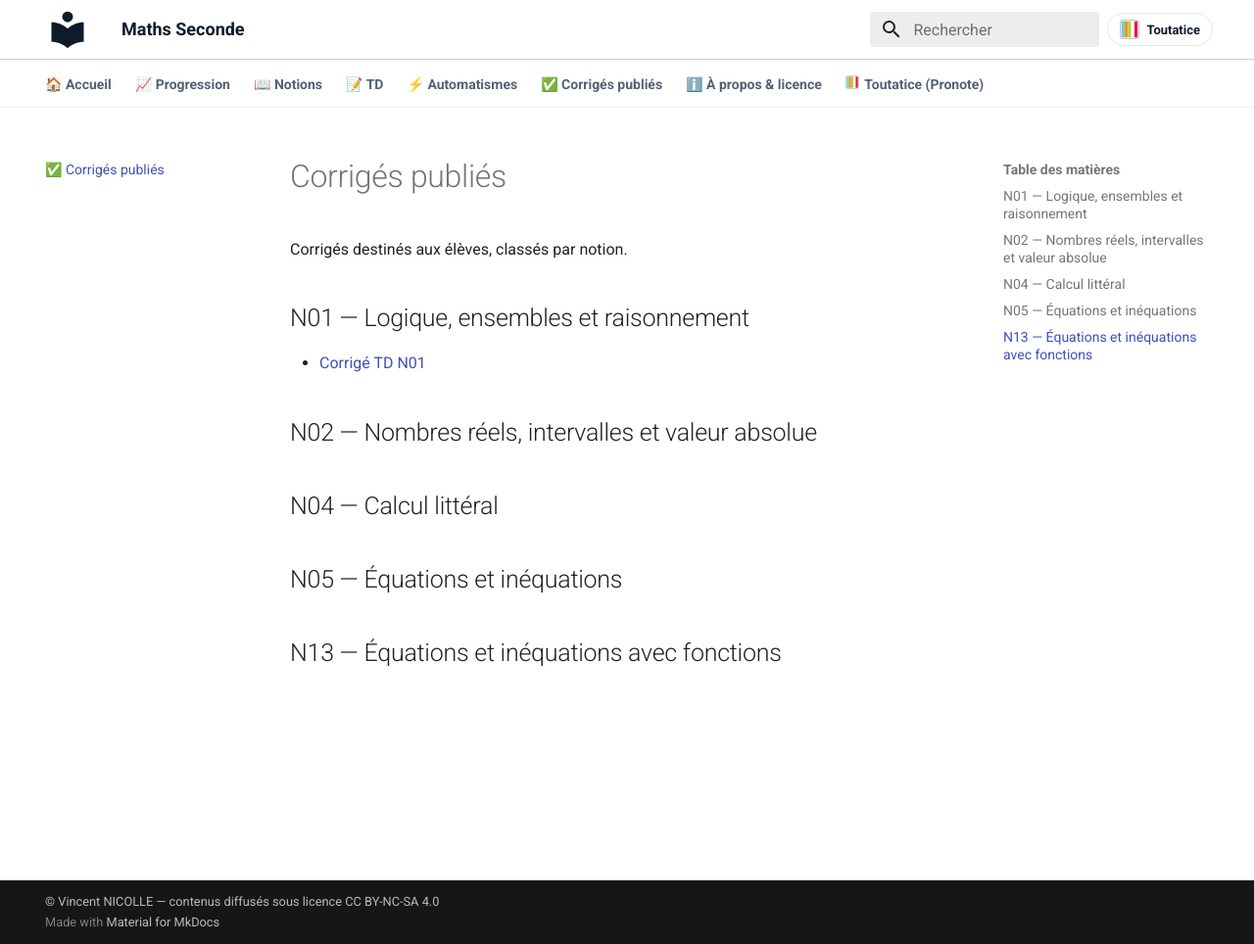
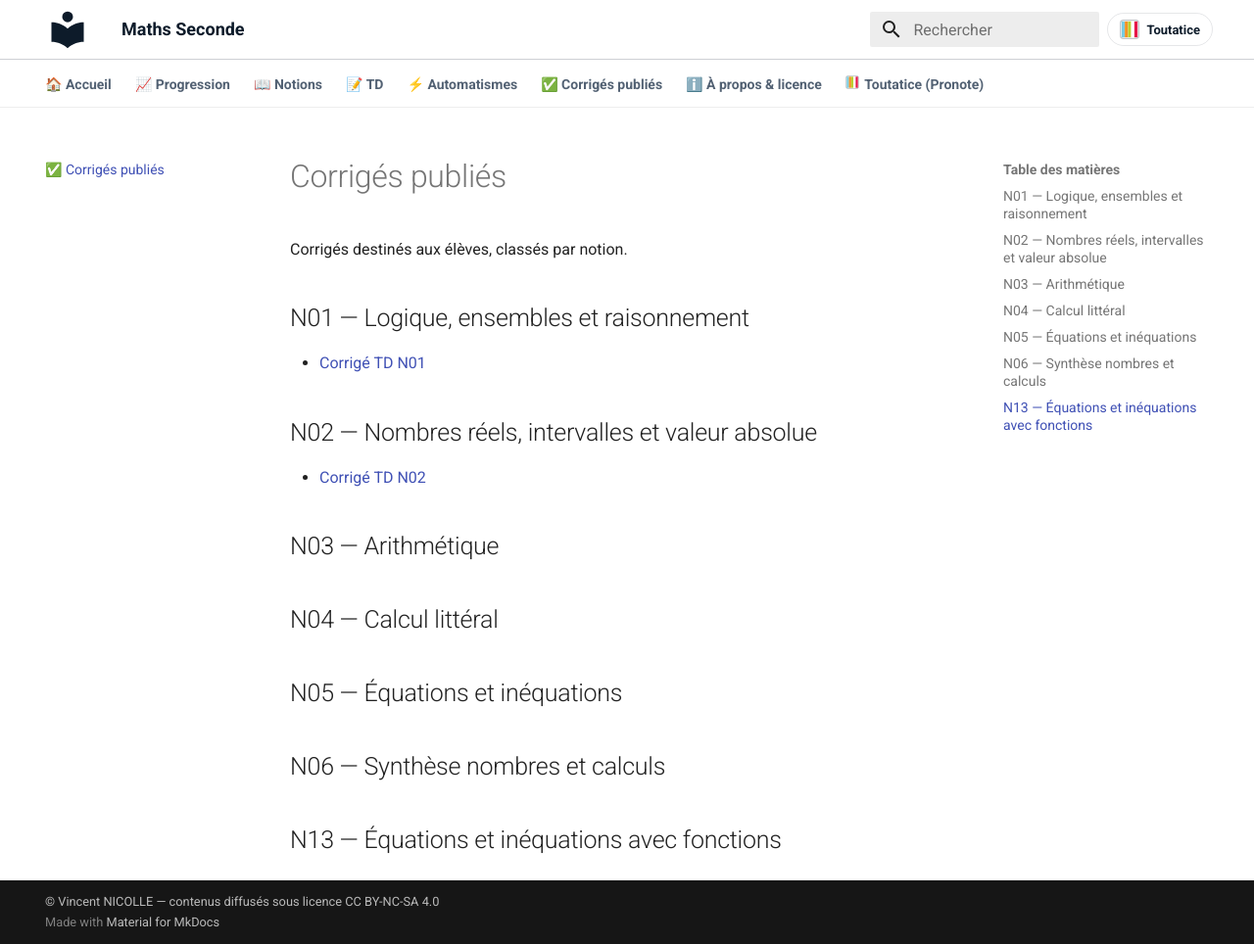
Before and after one commit to vnicolle56610/maths-seconde, an MkDocs documentation site: the page built from docs/corriges/index.md, in a window 1280 px wide and 964 px high. Shown: the whole window at 98% size. Built offline with MkDocs 1.6.1 and Material for MkDocs 9.7.7, drawn with Linux system fonts in a browser that asks for light colours.

Commit message:
Publication automatique : 1 fichier(s) copié(s), 2 page(s) mise(s) à jour
Fichiers copiés :
  - docs/automatismes/AUTOMATISMES_N03_ARITHMETIQUE.pdf

Pages mises à jour :
  - docs/corriges/index.md
  - docs/notions/N02-nombres-reels-intervalles.md

Autres fichiers :
  - publication_manifest.json

Généré par le protocole de publication (publier_ressources_site.py / publier_ressources_gui.py).

```diff
--- a/docs/corriges/index.md
+++ b/docs/corriges/index.md
@@ -9,6 +9,10 @@ Corrigés destinés aux élèves, classés par notion.
 
 ## N02 — Nombres réels, intervalles et valeur absolue
 
+- [Corrigé TD N02](CORRIGE_TD_N02_NOMBRES_REELS_INTERVALLES.pdf)
+
+## N03 — Arithmétique
+
 
 
 ## N04 — Calcul littéral
@@ -19,6 +23,10 @@ Corrigés destinés aux élèves, classés par notion.
 
 
 
+## N06 — Synthèse nombres et calculs
+
+
+
 ## N13 — Équations et inéquations avec fonctions
 
 
--- a/publication_manifest.json
+++ b/publication_manifest.json
@@ -24,6 +24,9 @@
       ],
       "automatismes": [
         "AUTOMATISMES_N02_NOMBRES_REELS_INTERVALLES.pdf"
+      ],
+      "corrige_td": [
+        "CORRIGE_TD_N02_NOMBRES_REELS_INTERVALLES.pdf"
       ]
     },
     "N03": {
```
Also changed, not shown: docs/notions/N02-nombres-reels-intervalles.md (+1 -0 lines), 1 other file.
